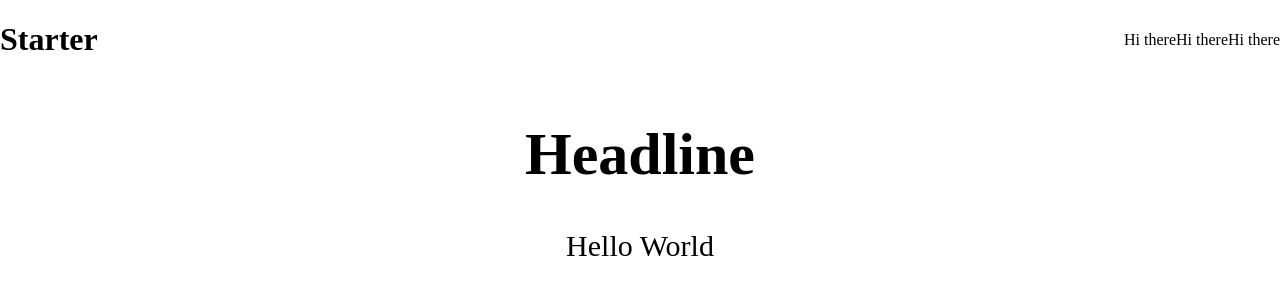
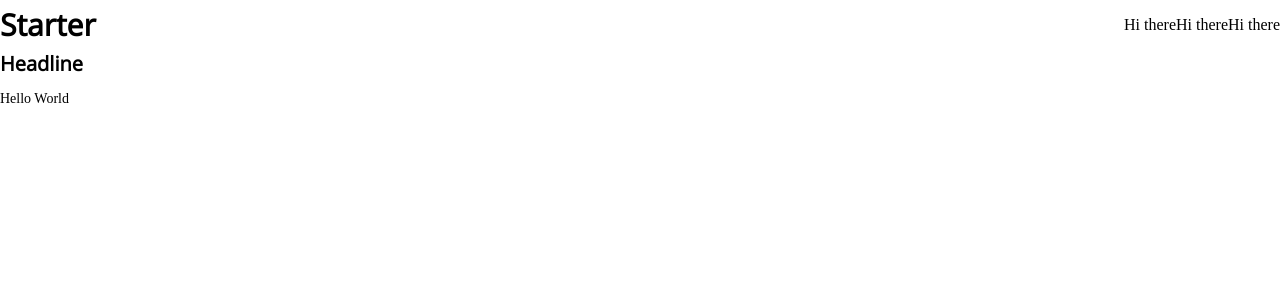
Before and after one commit to klupsky/samesame_next, a Next.js app: page / in a window 1280 px wide. Shown: the top 300 px of the page. Built offline with nearby package versions, Linux system fonts and the light colour scheme.

Commit message:
added layout

```diff
--- /dev/null
+++ b/layout/layoutMain.jsx
@@ -0,0 +1,48 @@
+import styled from 'styled-components';
+import { H1, H2, P } from '@/styles/base/BaseStyles';
+import { d_flex, flex_justify_between } from '@/styles/base/Utilities';
+
+import { motion } from 'framer-motion';
+
+export default function LayoutMain({ children }) {
+   /* Add an SEO to every page */
+   // const pageSeoProps = generateSeo(data?.pageSeo?.seoTitle ? data?.pageSeo : globalData?.pageSeo);
+
+   return (
+      // This adds a page transiton after routing (simple fade in)
+      <motion.div
+         initial="hidden"
+         animate="visible"
+         variants={{
+            hidden: {
+               opacity: 0
+            },
+            visible: {
+               opacity: 1
+            }
+         }}>
+         {/* <NextSeo {...pageSeoProps} /> */}
+         <Header>
+            <H1>Starter</H1>
+            <Navigation>
+               <p>Hi there</p>
+               <p>Hi there</p>
+               <p>Hi there</p>
+            </Navigation>
+         </Header>
+         <main>{children}</main>
+      </motion.div>
+   );
+}
+
+// your custom styles go here:
+const Navigation = styled.nav`
+   /* you can use your theme */
+   ${d_flex}
+`;
+
+const Header = styled.header`
+   /* you can use your theme */
+   ${d_flex}
+   ${flex_justify_between}
+`;
--- a/pages/index.js
+++ b/pages/index.js
@@ -1,7 +1,5 @@
-import styled from 'styled-components';
-import { device } from '@/styles/BreakPoints';
-import { Headline } from '@/styles/base/BaseStyles';
-import { d_flex, flex_justify_between } from '@/styles/base/Utilities';
+import { H2, P } from '@/styles/base/BaseStyles';
+import LayoutMain from '@/layout/layoutMain';
 
 import { motion } from 'framer-motion';
 
@@ -23,47 +21,10 @@ export default function Home() {
             }
          }}>
          {/* <NextSeo {...pageSeoProps} /> */}
-         <Header>
-            <h1>Starter</h1>
-            <Navigation>
-               <p>Hi there</p>
-               <p>Hi there</p>
-               <p>Hi there</p>
-            </Navigation>
-         </Header>
-         <div>
-            <Headline>Headline</Headline>
-            <Paragraph>Hello World</Paragraph>
-         </div>
+         <LayoutMain>
+            <H2>Headline</H2>
+            <P>Hello World</P>
+         </LayoutMain>
       </motion.div>
    );
 }
-
-// add your custom styles here:
-const Paragraph = styled.p`
-   /* you can use your theme */
-   text-align: center;
-   font-size: 12px;
-
-   /* how to use pseudo selectors */
-   :hover {
-      /* You can use css variables */
-      color: var(--primaryColor);
-   }
-
-   /* how to use media queries */
-   @media ${device.tablet} {
-      font-size: 30px;
-   }
-`;
-
-const Navigation = styled.nav`
-   /* you can use your theme */
-   ${d_flex}
-`;
-
-const Header = styled.header`
-   /* you can use your theme */
-   ${d_flex}
-   ${flex_justify_between}
-`;
--- a/styles/base/BaseStyles.jsx
+++ b/styles/base/BaseStyles.jsx
@@ -1,13 +1,40 @@
 // This is optional, but can be used to create base styles
 import styled, { css } from 'styled-components';
+import { f_black, m_none } from '@/styles/base/Utilities';
+import { device } from '@/styles/BreakPoints';
 
-// Define new const with bold style
-const headingStyle = css`
-   font-weight: bold;
+export const H1 = styled.h1`
+   ${f_black}
+   ${m_none}
+   font-size: 60px;
+
+   @media ${device.tablet} {
+      font-size: 30px;
+   }
 `;
 
-export const Headline = styled.h1`
-   ${headingStyle}
-   text-align: center;
-   font-size: 60px;
+export const H2 = styled.h2`
+   ${f_black}
+   ${m_none}
+   font-size: 30px;
+
+   @media ${device.tablet} {
+      font-size: 20px;
+   }
 `;
+
+export const P = styled.p`
+   /* you can use your theme */
+   font-size: 18px;
+
+   /* how to use pseudo selectors */
+   :hover {
+      /* You can use css variables */
+      color: var(--c-gray);
+   }
+
+   /* how to use media queries */
+   @media ${device.tablet} {
+      font-size: 14px;
+   }
+`;
```
